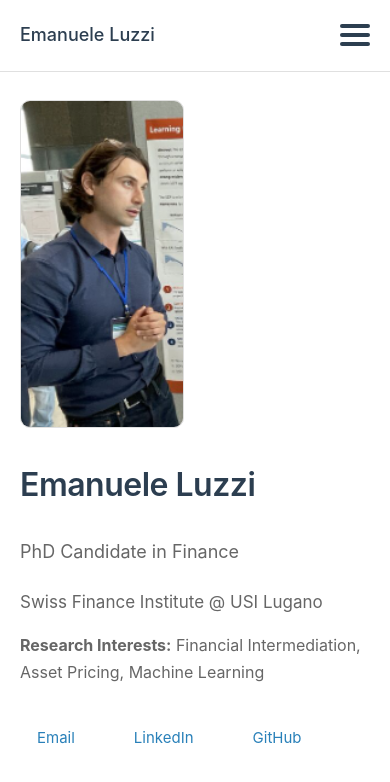
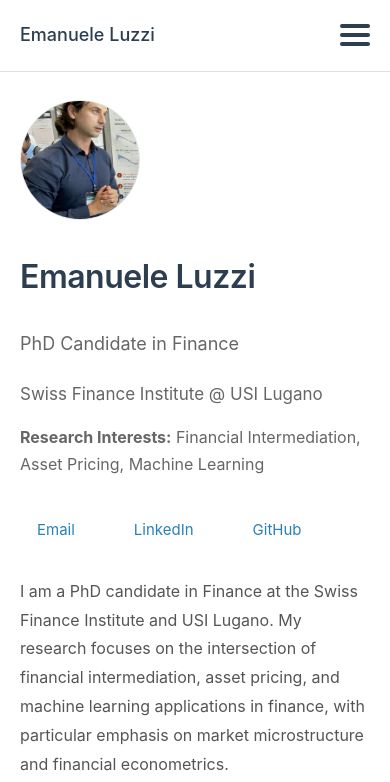
Before and after one commit to emanueleluzzi/emanueleluzzi.github.io, a plain HTML site: page web_test/index.html in a window 390 px wide. Shown: the top 782 px of the page. Drawn offline with Linux system fonts and the light colour scheme.

Commit message:
round pic

```diff
--- a/web_test/index.html
+++ b/web_test/index.html
@@ -141,10 +141,10 @@
         }
 
         .profile-image {
-            width: 180px;
-            height: 360px;
-            border-radius: 10px;
-            object-fit: cover;
+                width: 120px;        /* Square dimensions for perfect circle */
+                height: 120px;       /* Must match width */
+                border-radius: 50%;  /* Makes it circular */
+                object-fit: cover;   /* Ensures image fills circle properly */
                 background: var(--light-gray);
                 border: 1px solid var(--border-color);
             }
@@ -444,13 +444,15 @@
             }
 
             .profile-image {
-                width: 100%;
-                max-width: 180px;
-                height: auto;
-                aspect-ratio: 1/2;
+                    width: 120px;        /* Keep it circular on mobile */
+                    max-width: 120px;    /* Override the previous max-width */
+                    height: 120px;       /* Square for circle */
+                    aspect-ratio: 1/1;   /* Force square aspect ratio */
+                    border-radius: 50%;  /* Maintain circle on mobile */
                     object-fit: cover;
                     display: block;
                     margin: 0 auto;
+                }
             }
 
             .intro h1 {
```
Lines whose indentation alone changed are shown as unchanged.
